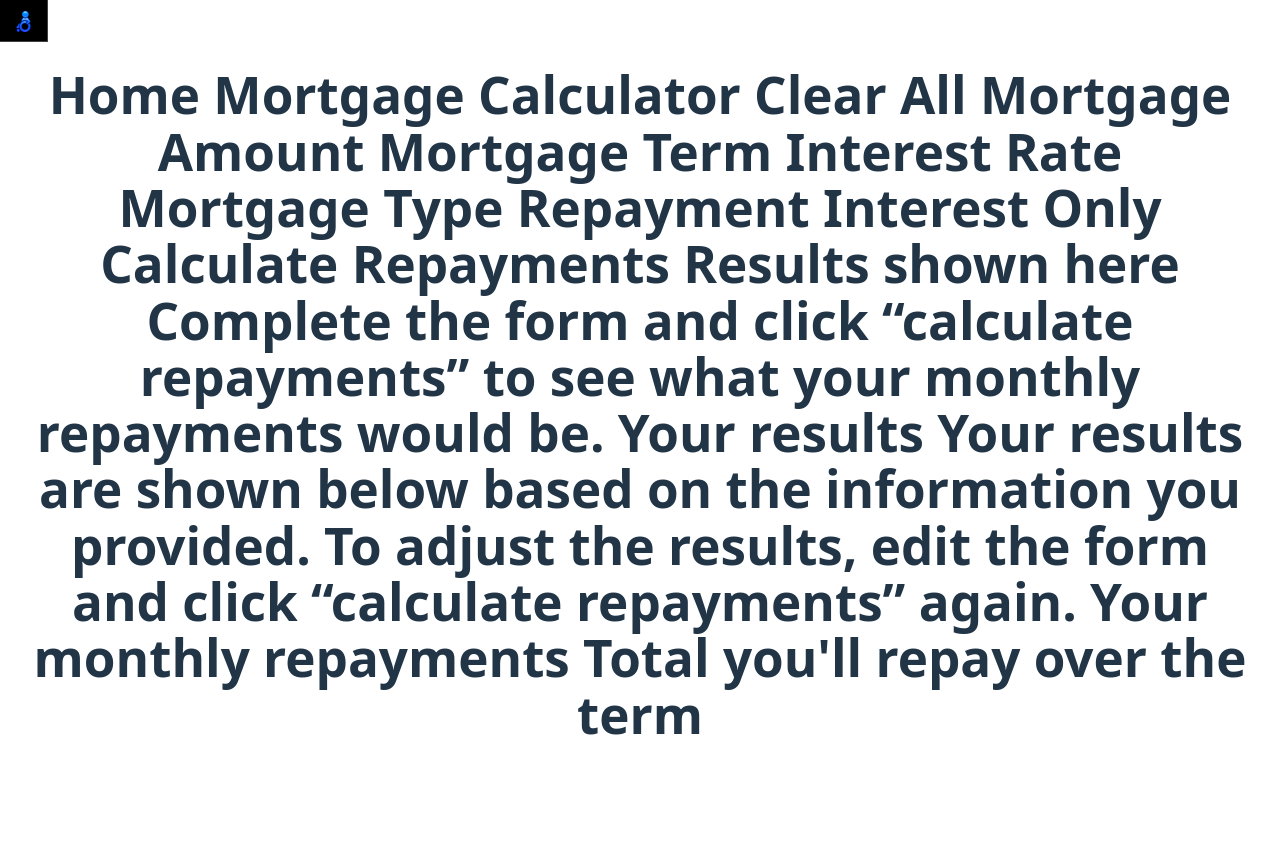
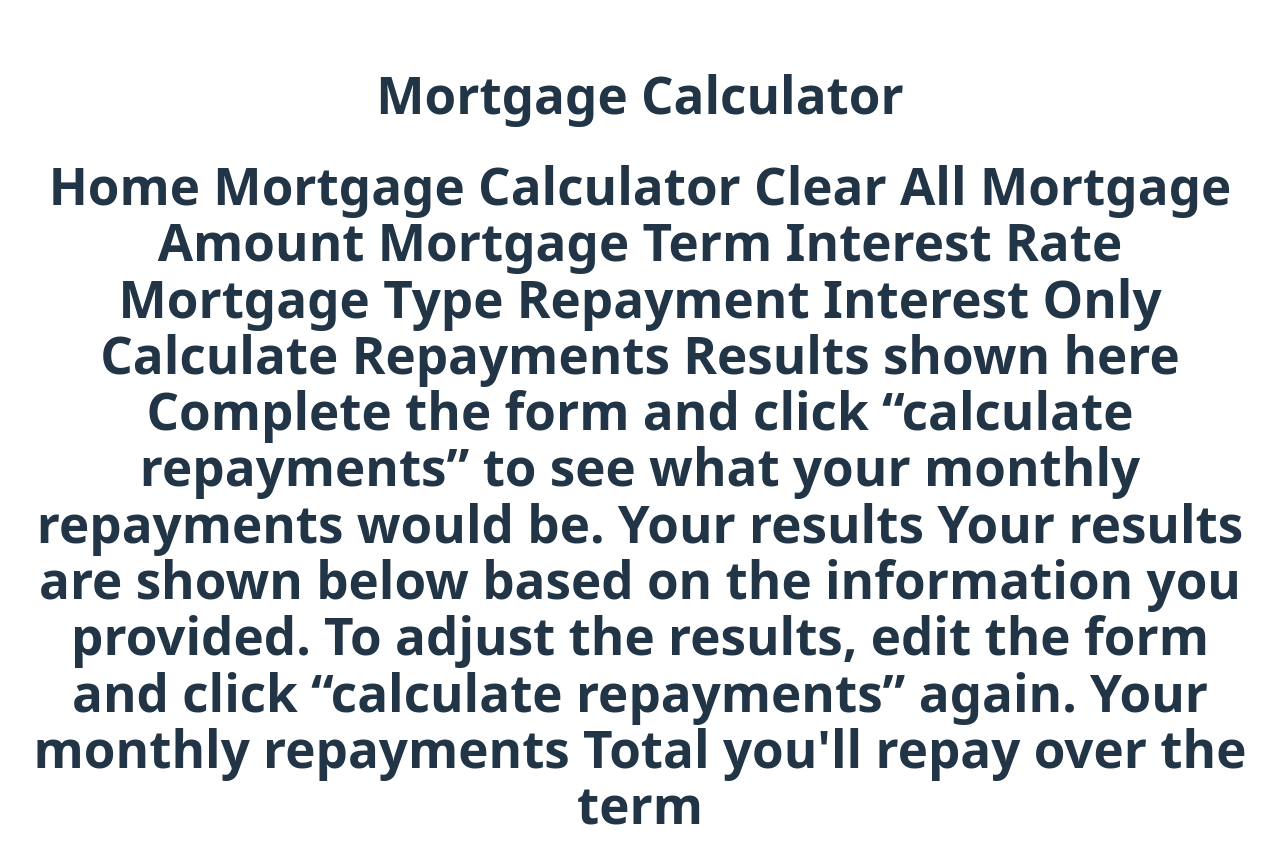
Before and after one commit to yehudahason/Mortgage-Calculator, a React (Vite) app: page / in a window 1280 px wide. Shown: the top 864 px of the page. Before the commit the page ends 808 px from the top, so only its background shows below. Built offline with nearby package versions, Linux system fonts and the light colour scheme.

Commit message:
router set

```diff
--- a/index.html
+++ b/index.html
@@ -41,22 +41,10 @@
         }
       })();
     </script>
-
-    <title>Title</title>
   </head>
 
   <body>
     <div id="root"></div>
     <script type="module" src="./src/main.tsx"></script>
-
-    <script>
-      //@ts-ignore
-      window.nl_color = "yellow";
-      //@ts-ignore
-      window.nl_compact = "1";
-      //@ts-ignore
-      window.nl_dir = "/Mortgage-Calculator/nl-files/";
-    </script>
-    <script src="/nagishli.js?v=2.3" charset="utf-8" defer></script>
   </body>
 </html>
--- a/src/App.tsx
+++ b/src/App.tsx
@@ -1,23 +1,24 @@
-import {  Route, Routes } from 'react-router-dom'
-import './App.css'
-import Home from './pages/Home'
-import Page2 from './pages/Page2'
-import Page3 from './pages/Page3'
-import NotFound from './pages/notFound'
+import { BrowserRouter, Route, Routes } from "react-router-dom";
+import "./App.css";
+import Home from "./pages/Home";
+import NotFound from "./pages/notFound";
+import Layout from "./Layout";
 
 function App() {
-
+  const base = import.meta.env.BASE_URL;
 
   return (
     <>
-      <Routes>
-        <Route path="/" element={<Home/>} />
-        <Route path="/page2" element={<Page2 />} />
-        <Route path="/page3" element={<Page3 />} />
-        <Route path="*" element={<NotFound />} />
-      </Routes>
+      <BrowserRouter basename={base}>
+        <Routes>
+          <Route element={<Layout />}>
+            <Route path="/" element={<Home />} />
+            <Route path="*" element={<NotFound />} />
+          </Route>
+        </Routes>
+      </BrowserRouter>
     </>
-  )
+  );
 }
 
-export default App
+export default App;
--- /dev/null
+++ b/src/Layout.tsx
@@ -0,0 +1,12 @@
+import { Outlet } from "react-router-dom";
+
+function Layout() {
+  return (
+    <main>
+      <h1>Mortgage Calculator</h1>
+      <Outlet />
+    </main>
+  );
+}
+
+export default Layout;
--- a/src/main.tsx
+++ b/src/main.tsx
@@ -1,15 +1,13 @@
-import { StrictMode } from 'react'
-import { createRoot } from 'react-dom/client'
-import {  BrowserRouter } from "react-router-dom";
-import './index.css'
-import App from './App.tsx'
+import { StrictMode } from "react";
+import { createRoot } from "react-dom/client";
+import { BrowserRouter } from "react-router-dom";
+import "./index.css";
+import App from "./App.tsx";
 
-const base= import.meta.env.BASE_URL
+const base = import.meta.env.BASE_URL;
 
-createRoot(document.getElementById('root')!).render(
+createRoot(document.getElementById("root")!).render(
   <StrictMode>
-   <BrowserRouter basename={base}>
-      <App />
-    </BrowserRouter>
+    <App />
   </StrictMode>,
-)
+);
```
